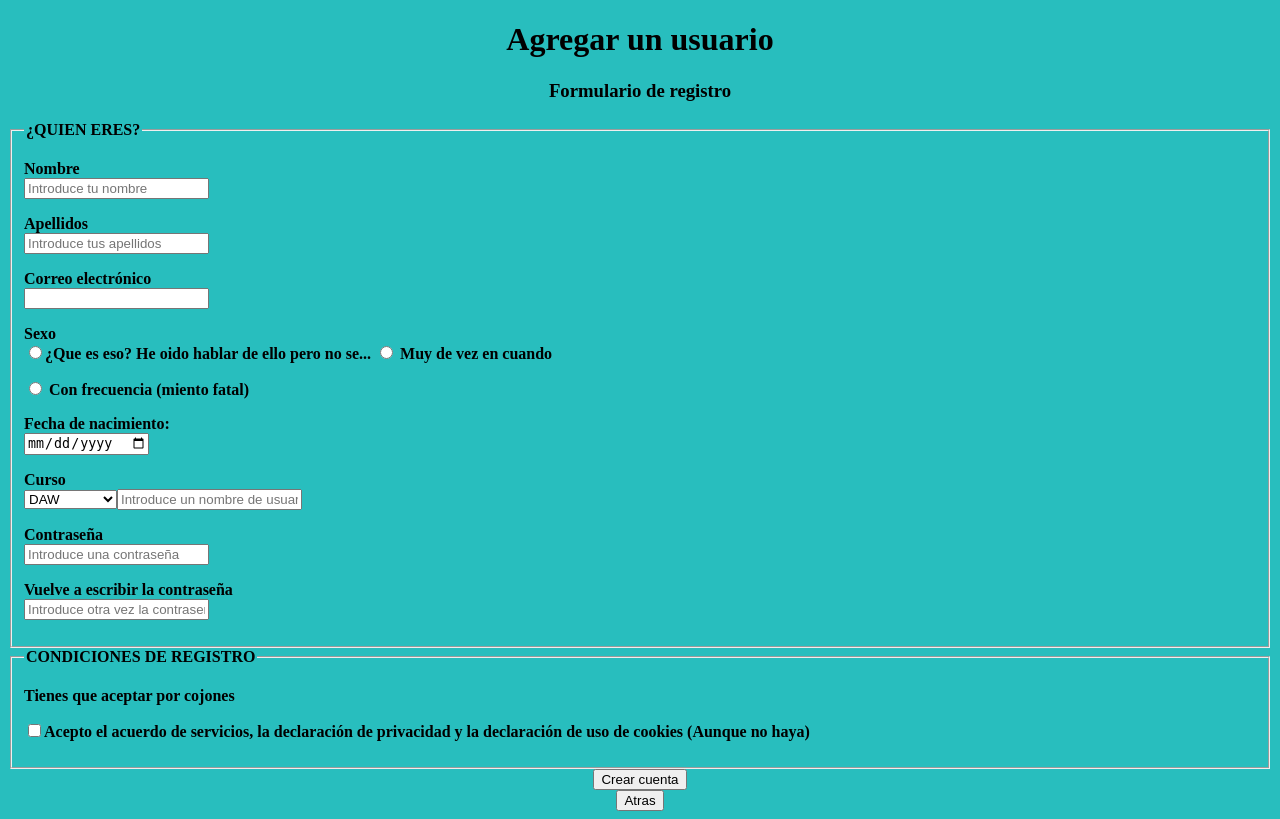
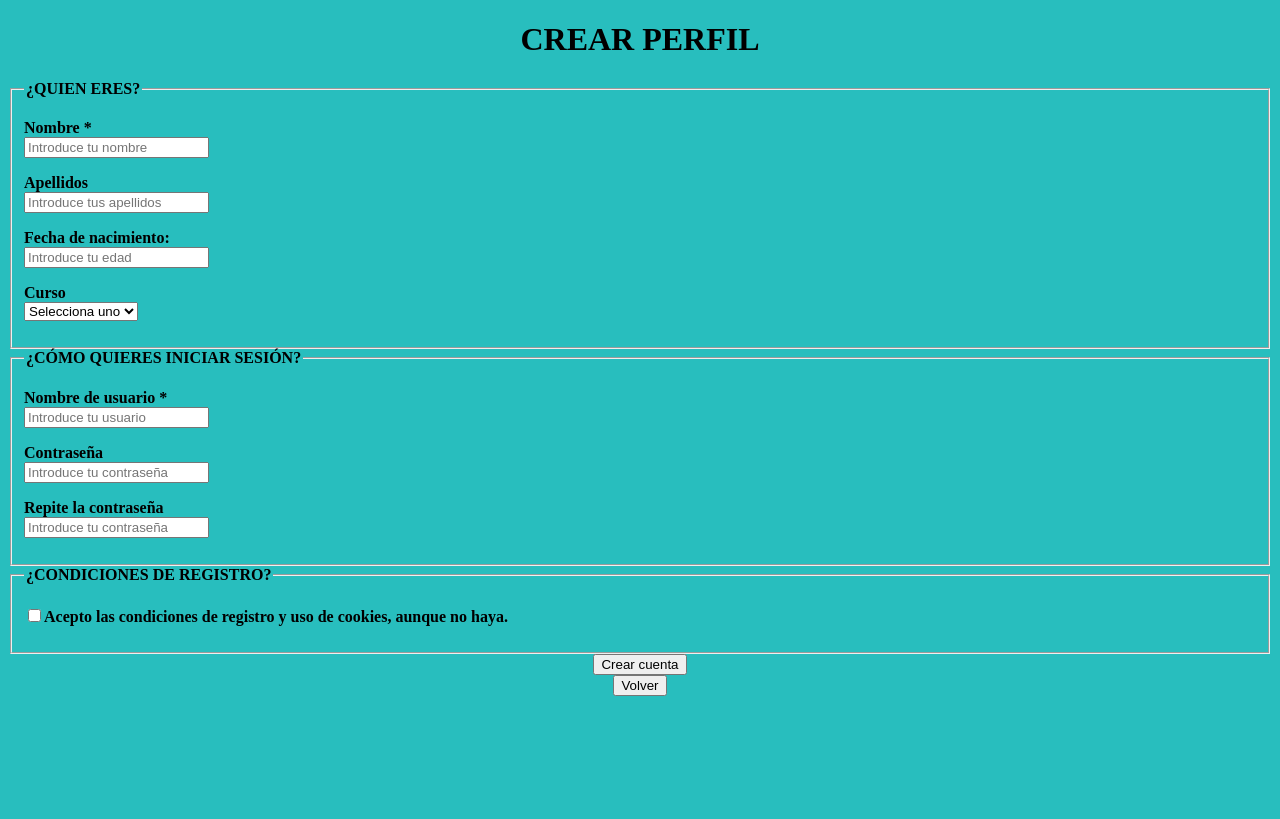
Before and after one commit to jcuatro/Programaci-n, a PHP site: page /insertarUsuario.php in a window 1280 px wide. After the commit the page ends 696 px from the top, so only its background shows below. Run offline with PHP 8.4, Linux system fonts and the light colour scheme.

Commit message:
Proyecto 5
Final

```diff
--- a/conectarDB.php
+++ b/conectarDB.php
@@ -3,7 +3,7 @@ $juegos=new mysqli("localhost","root","","juegos");
 if ($juegos->connect_errno) {
   echo "Fallo al conectar a MySQL: " . $juegos->connect_error;
 } else {
-   $registro = $juegos->query("INSERT into usuarios
+  $registro = $juegos->query("INSERT  into usuarios
   (nombre,apellidos,usuario,contrasenya,edad,curso)
   values ('".$_POST['nombre']."','".$_POST['apellidos']."',
   '".$_POST['usuario']."','".$_POST['contrasenya']."',".$_POST['edad'].",
--- a/insertarUsuario.php
+++ b/insertarUsuario.php
@@ -2,56 +2,45 @@
 <html>
   <head>
     <meta charset="utf-8">
-    <title>Cuenta</title>
-    <link rel="stylesheet" type="text/css" href="insertar.css">
+    <title>Registro</title>
+    <link rel="stylesheet" href="insertar.css">
   </head>
   <body>
-    <h1>Agregar un usuario</h1>
-       <h3>Formulario de registro</h3>
-       <form  action="conectarDB.php" method="post">
-       <div class="box">
-         <fieldset>
+    <h1>CREAR PERFIL</h1>
+    <form action="conectarDB.php" method="post">
+      <fieldset class="caja">
         <legend>¿QUIEN ERES?</legend>
-         <p>Nombre <br>
-         <input type="text" name="Nombre" placeholder="Introduce tu nombre" required> </p>
+        <p>Nombre <b>*</b><br>
+        <input type="text" name="nombre" value="" placeholder="Introduce tu nombre" required></p>
         <p>Apellidos <br>
-         <input type="text" name="Apellidos" placeholder="Introduce tus apellidos" required> </p>
-         <p>Correo electrónico <br>
-         <input type="text" name="Correo"> </p>
-         <p>Sexo <br>
-         <input type="radio" name="" value="">¿Que es eso? He oido hablar de ello pero no se...
-         <input type="radio" name="" value=""> Muy de vez en cuando
-         <p><input type="radio" name="" value=""> Con frecuencia (miento fatal) </p> </p>
+          <input type="text" name="apellidos" value="" placeholder="Introduce tus apellidos"></p>
         <p>Fecha de nacimiento: <br>
-         <input type="date" name="date"></p>
+        <input type="text" name="edad" placeholder="Introduce tu edad"></p>
         <p>Curso <br>
-         <select name="curso" placeholder="Introduce tu curso (Ordenados de mayor a menor nivel)" required>
-         <option value="DAW">DAW</option>
-         <option value="Primaria">Primaria</option>
+          <select name="curso" placeholder="Introduce tu curso">
+            <option value="">Selecciona uno</option>
+            <option value="daw">DAW</option>
+            <option value="Bachiller">Bachiller</option>
+            <option value="ESO">ESO</option>
             <option value="Infantil">Infantil</option>
-         <option value="Universidad">Universidad</option>
-         <option value="Magisterio">Magisterio</option></p>
-       </div>
-       <div class="box">
-         <fieldset>
-         <legend>¿COMO QUIERES INICIAR SEASIÓN?</legend>
-         <p>Nombre de usuario <br>
-         <input type="text" name="usuario" placeholder="Introduce un nombre de usuario" required> </p>
+            <option value="Magisterio">Magisterio</option>
+          </select></p>
+      </fieldset>
+      <fieldset class="caja">
+        <legend>¿CÓMO QUIERES INICIAR SESIÓN?</legend>
+        <p>Nombre de usuario <b>*</b><br>
+          <input type="text" name="usuario" value="" placeholder="Introduce tu usuario" required></p>
         <p>Contraseña <br>
-         <input type="password" name="passw" placeholder="Introduce una contraseña" required> </p>
-         <p>Vuelve a escribir la contraseña <br>
-         <input type="password" name="" placeholder="Introduce otra vez la contraseña" required> </p>
+          <input type="password" name="contrasenya" value="" placeholder="Introduce tu contraseña"></p>
+        <p>Repite la contraseña <br>
+          <input type="password" name="contrasenya2" value="" placeholder="Introduce tu contraseña"></p>
       </fieldset>
-       </div>
-       <div class="box">
-         <fieldset>
-         <legend>CONDICIONES DE REGISTRO</legend>
-      <p>Tienes que aceptar por cojones<br>
-         <p><input type="checkbox" name="" value="">Acepto el acuerdo de servicios, la declaración de privacidad y la declaración de uso de cookies (Aunque no haya)</p>
+      <fieldset class="caja">
+        <legend>¿CONDICIONES DE REGISTRO?</legend>
+        <p><input type="checkbox" name="acuerdo" value="ok">Acepto las condiciones de registro y uso de cookies, aunque no haya.</p>
       </fieldset>
-       </div>
       <input type="submit" name="crear" value="Crear cuenta">
     </form>
-       <button type="button" name="button" onclick="location.href='listadoUsuarios.php'">Atras</button>
+    <button type="button" name="button" onclick="location.href='listadoUsuarios.php'">Volver</button>
   </body>
 </html>
```
Also changed, not shown: listadoUsuarios.php (+3 -6 lines). Lines whose indentation alone changed are shown as unchanged.
